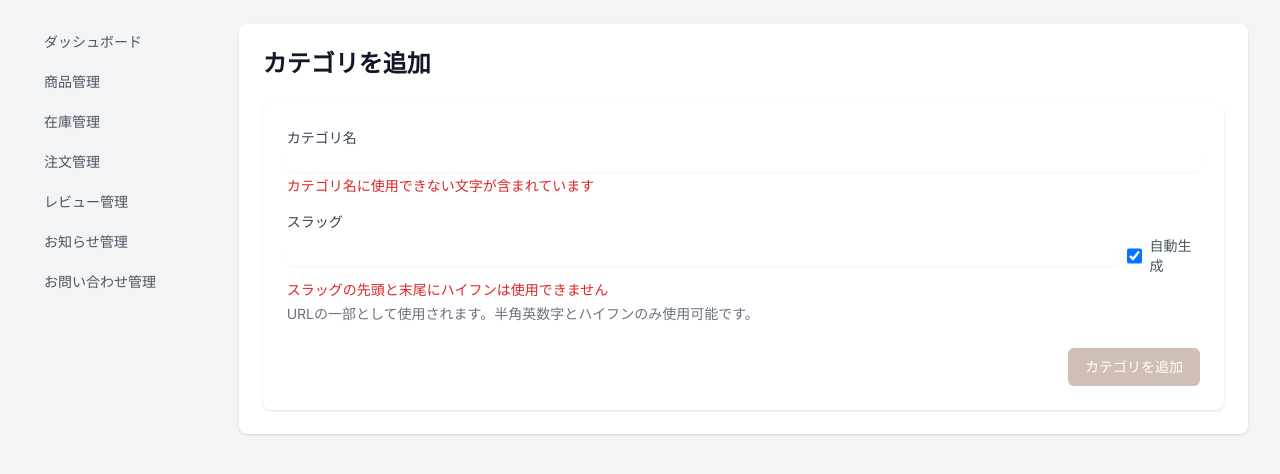
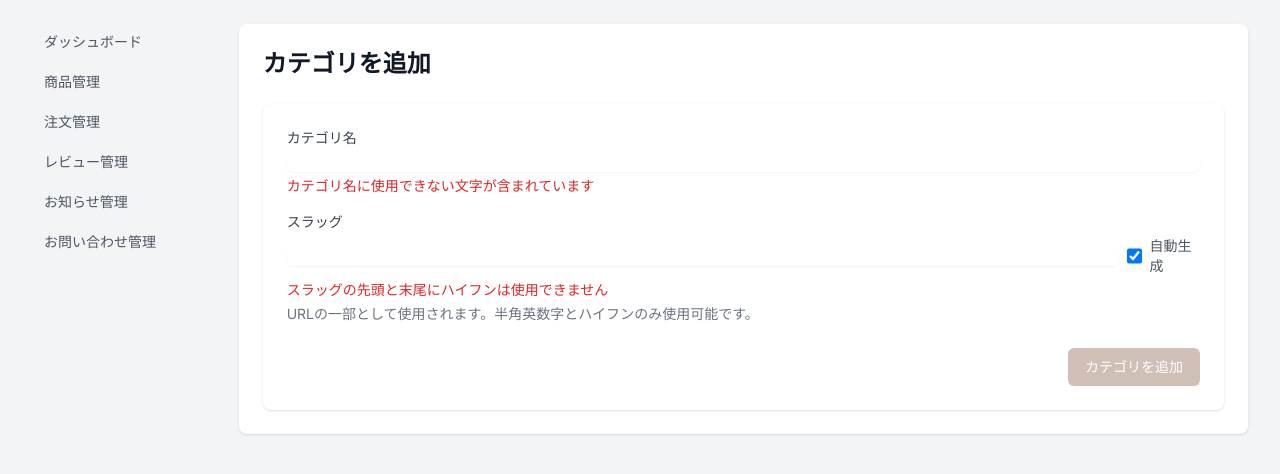
Before and after one commit to angle-create/modern_times-website, a Next.js app: page /admin/categories/new in a window 1280 px wide. Shown: the top 474 px of the page. Built offline with nearby package versions, Linux system fonts and the light colour scheme.

Commit message:
fix: 管理画面のナビゲーションから在庫管理を削除

```diff
--- a/src/app/admin/layout.tsx
+++ b/src/app/admin/layout.tsx
@@ -6,7 +6,6 @@ import Link from 'next/link'
 const navigation = [
   { name: 'ダッシュボード', href: '/admin' },
   { name: '商品管理', href: '/admin/products' },
-  { name: '在庫管理', href: '/admin/inventory' },
   { name: '注文管理', href: '/admin/orders' },
   { name: 'レビュー管理', href: '/admin/reviews' },
   { name: 'お知らせ管理', href: '/admin/news' },
```
